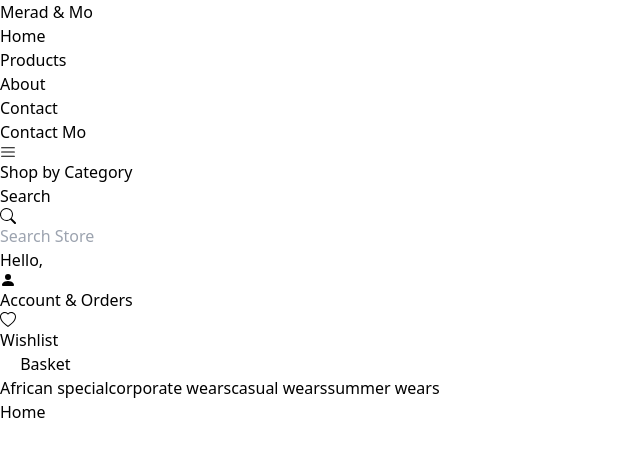
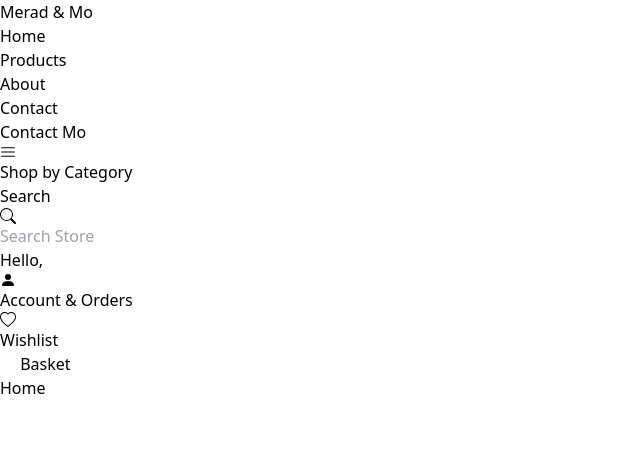
Before and after one commit to folarin-ogungbemi/merad-mo-ecommerce, a React (Vite) app in the folder frontend/client/: page / in a window 1280 px wide. Shown: the top 456 px of the page, without its empty margins (0-640 px from the left). Built offline with nearby package versions, Linux system fonts and the light colour scheme; some icons are missing.

Commit message:
Modify category display

```diff
--- a/frontend/client/src/components/Category.tsx
+++ b/frontend/client/src/components/Category.tsx
@@ -1,10 +1,10 @@
-import React from 'react'
 import {Link} from 'react-router-dom'
 
 const Category:React.FC = () => {
-    const categories = ['African special', 'corporate wears', 'casual wears', 'summer wears']
+
+    const categories = ['african special', 'corporate wears', 'casual wears', 'summer wears']
   return (
-    <div className='bg-[#f5eef8] py-2 border-t-[1px] border-b-gray-200 transition-all delay-400 duration-500'>
+    <div className='bg-[#f5eef8] py-2 border-t-[1px] border-t-gray-200 mx-auto fixed w-full'>
         <nav className='flex space-x-5 container mx-auto px-4'>
             {categories.map((category, index) =>
             <Link key={index} to='/' className='hover:bg-slate-200 py-1 px-3 rounded-full'>{category}</Link>
@@ -14,4 +14,4 @@ const Category:React.FC = () => {
   )
 }
 
-export default Category
+export default Category;
--- a/frontend/client/src/components/Header.tsx
+++ b/frontend/client/src/components/Header.tsx
@@ -11,6 +11,10 @@ import Category from './Category'
 const Header:React.FC = () => {
     const [showCategory, setShowCategory] = React.useState<boolean>(false)
 
+    const handleshowCategory = () =>{
+        setShowCategory(prevState => !prevState)
+    }
+
   return (
     <>
         <header className="w-full h-20 bg-white sticky top-0 z-40 border-b-[1px] border-b-gray-200">
@@ -23,13 +27,19 @@ const Header:React.FC = () => {
             </nav>
         </header>
         <nav className='w-full bg-[#f5eef8]'>
-            <div className='container h-20 mx-auto grid grid-cols-3 content-center px-4'>
-                <span className='flex text-[#000] my-auto cursor-pointer' onClick={()=>setShowCategory(prevState => !prevState)}>{!showCategory ? <RxHamburgerMenu className='my-auto mr-2'/> : <MdClose className='my-auto mr-2'/>} Shop by Category</span>
+            <div className='container h-20 mx-auto flex justify-between content-center px-4'>
+                <span
+                    className='flex text-[#000] my-auto cursor-pointer text-sm'
+                    onClick={handleshowCategory}>
+                    {!showCategory ? <RxHamburgerMenu className='my-auto mr-2'/>
+                    : <MdClose className='my-auto mr-2'/>}
+                     Shop by Category
+                </span>
                 <SearchBar/>
                 <Checker/>
             </div>
         </nav>
-        {showCategory ? <span className='block'><Category/></span> : <span className='hidden'><Category/></span>}
+        {showCategory && <Category/>}
     </>
   )
 }
```
